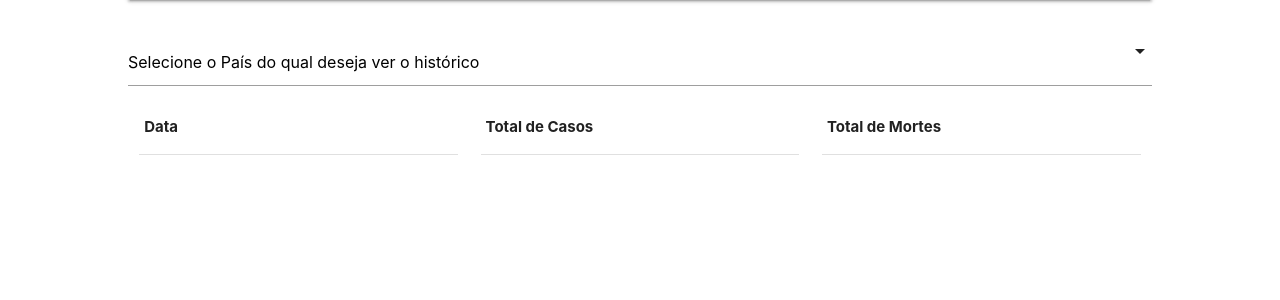
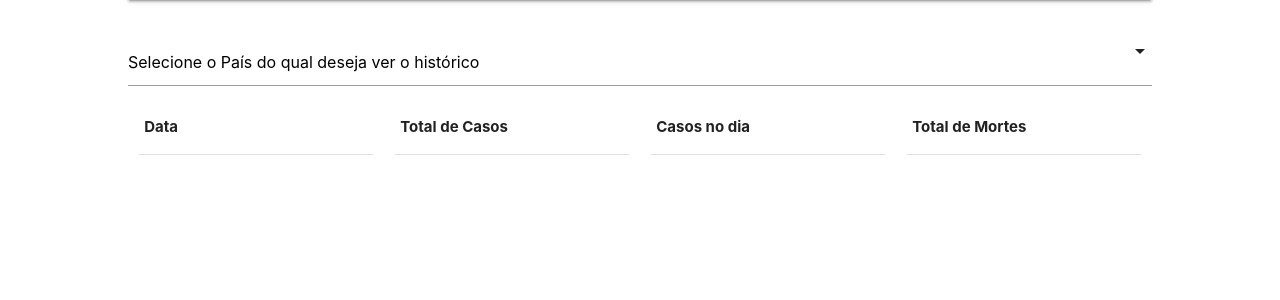
Before and after one commit to Akijunior/corona-relatorio, a Django app: page /historico/ in a window 1280 px wide. Shown: the part 64-364 px from the top of the page. Run offline with Django 3.2, Linux system fonts and the light colour scheme; tables that the repository leaves empty hold one stand-in row (values such as "Sample post"); a database or web service that is not in the repository returns one stand-in record (values such as "Sample title"); data that the repository does not hold is empty; some libraries are stand-ins or nearby versions.

Commit message:
Adiciona coluna de casos no dia na página de histórico.

```diff
--- a/src/apps/core/views.py
+++ b/src/apps/core/views.py
@@ -45,10 +45,13 @@
 
         context['dates'] = historic['timeline']['cases']
         context['cases'] = list(context['dates'].values())
+        context['casesOnDay'] = [context['cases'][0], ]
         context['deaths'] = historic['timeline']['deaths'].values()
         context['historic'] = historic
 
-        # print("Par: ", selected_country_info[0])
+        for i in range(len(context['cases']) - 1):
+            case = context['cases'][i+1] - context['cases'][i]
+            context['casesOnDay'].append(case)
 
         html = render_to_string(
             template_name="countries-historical-partial.html", context=context
--- a/src/templates/countries-historical-partial.html
+++ b/src/templates/countries-historical-partial.html
@@ -1,7 +1,7 @@
 {% load date_tags %}
 
 <div class="row">
-    <div class="col s4">
+    <div class="col s3">
         <table>
             <thead>
             <tr>
@@ -20,7 +20,7 @@
             </tbody>
         </table>
     </div>
-    <div class="col s4">
+    <div class="col s3">
         <table>
             <thead>
             <tr>
@@ -36,9 +36,28 @@
             {% endfor %}
             </tbody>
         </table>
+    </div>
+
+    <div class="col s3">
+        <table>
+            <thead>
+            <tr>
+                <th>Casos no dia</th>
+            </tr>
+            </thead>
+
+            <tbody>
+            {% for case in casesOnDay %}
+                <tr>
+                    <td>{{ case }}</td>
+                </tr>
+            {% endfor %}
+            </tbody>
+        </table>
 
     </div>
-    <div class="col s4">
+
+    <div class="col s3">
         <table>
             <thead>
             <tr>
```
